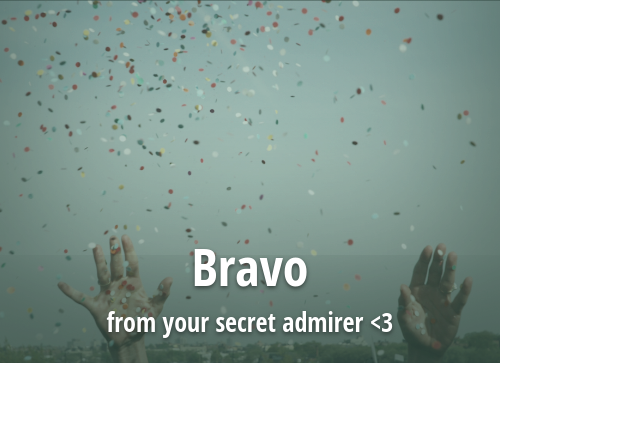
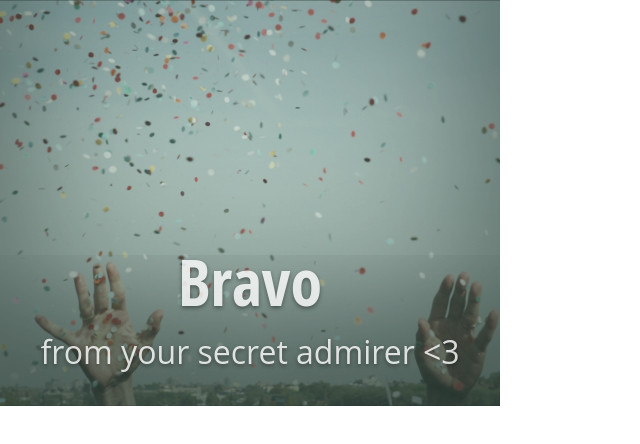
Before and after one commit to bobbygrace/bravobot, a website: page public/bravo.html in a window 1280 px wide. Shown: the whole page, without its empty margins (0-640 px from the left). Drawn offline with Linux system fonts and the light colour scheme.

Commit message:
more fool-proof CSS. handle page breaks, welcoming line-height, nicer padding, etc.

```diff
--- a/public/css/bravo.css
+++ b/public/css/bravo.css
@@ -4,49 +4,58 @@
 }
 
 html {
+  font-family: 'Open Sans', sans-serif;
+  font-size: 32px;
+  line-height: 1.2em;
+}
+
+h1, h2, h3, h4, h5, h6 {
   font-family: 'Open Sans Condensed', sans-serif;
-  font-size: 26px;
-  line-height: 1.2em;
+  line-height: 1em;
 }
 
 .bravo {
   background-color: #000;
   color: #fff;
   width: 500px;
+  overflow: hidden;
   position: relative;
   text-align: center;
 }
 
   .bravo-background {
+    background-position: center;
     background-size: cover;
-    background-position: center;
     bottom: 0;
+    box-shadow:
+      inset 0 0 250px hsla(0, 0%, 0%, 0.4),
+      inset 0 -100px 150px hsla(0, 0%, 0%, 0.6);
+    -webkit-filter: saturate(.6) contrast(.8);
     left: 0;
+    opacity: 0.85;
     position: absolute;
     right: 0;
     top: 0;
     z-index: 0;
-    -webkit-filter: saturate(.6) contrast(.8);
-    box-shadow:
-      inset 0 0 250px hsla(0, 0%, 0%, 0.4),
-      inset 0 -100px 150px hsla(0, 0%, 0%, 0.6);
-    opacity: 0.8;
   }
 
   .bravo-details {
+    opacity: 0.8;
     position: relative;
-    z-index: 1;
     padding: 250px 25px 25px;
     text-shadow: 0 2px 4px hsla(0, 0%, 0%, 0.5);
+    word-wrap: break-word;
+    z-index: 1;
   }
 
     .bravo-details-to {
-      margin-bottom: 0.5em;
+      margin-bottom: 0.3em;
     }
 
     .bravo-details-msg {
-      margin-bottom: 0.5em;
+      margin-bottom: 0.3em;
     }
 
     .bravo-details-from {
+      margin-bottom: 0.3em;
     }
```
